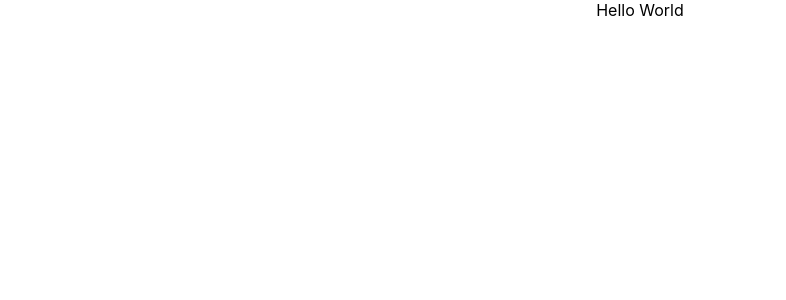
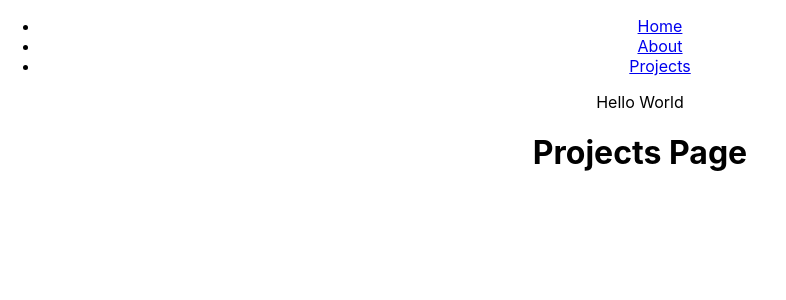
Before and after one commit to jgarcia4444/portfolio, a React (Create React App) app: page /projects in a window 1280 px wide. Shown: the top 300 px of the page, without its empty margins (0-786 px from the left). Built offline with nearby package versions, Linux system fonts and the light colour scheme.

Commit message:
Set up navbar to route to  the related components. Also Basic components created for Home page, About page, Projects page.

```diff
--- a/package.json
+++ b/package.json
@@ -8,6 +8,7 @@
     "@testing-library/user-event": "^7.1.2",
     "react": "^16.13.1",
     "react-dom": "^16.13.1",
+    "react-router-dom": "^5.2.0",
     "react-scripts": "3.4.3"
   },
   "scripts": {
--- a/src/App.js
+++ b/src/App.js
@@ -1,11 +1,30 @@
 import React from 'react';
 import './App.css';
+import {
+  BrowserRouter as Router,
+  Route,
+  Switch
+} from 'react-router-dom';
+import NavBar from './components/NavBar';
+import About from './components/About';
+import Home from './components/Home';
+import Projects from './components/Projects';
 
 function App() {
   return (
-    <div className="App">
-      Hello World
-    </div>
+    <Router>
+      <div className="App">
+        <NavBar />
+        Hello World
+        <Switch>
+          <Route path="/about" component={About} />
+          <Route path="/projects" component={Projects}/>
+          <Route path="/" component={Home} />
+        </Switch>
+
+      </div>
+    </Router>
+
   );
 }
 
--- /dev/null
+++ b/src/components/About.js
@@ -0,0 +1,13 @@
+import React from 'react';
+
+const About = (props) => {
+    return (
+        <div>
+            <h1>
+                About Page
+            </h1>
+        </div>
+    )
+}
+
+export default About;
--- /dev/null
+++ b/src/components/Home.js
@@ -0,0 +1,13 @@
+import React from 'react';
+
+const Home = (props) => {
+    return (
+        <div>
+            <h1>
+                Home Page
+            </h1>
+        </div>
+    )
+}
+
+export default Home;
--- /dev/null
+++ b/src/components/NavBar.js
@@ -0,0 +1,22 @@
+import React from 'react';
+import { NavLink as Link } from 'react-router-dom';
+
+const NavBar = (props) => {
+    return (
+        <div>
+            <ul>
+                <li>
+                    <Link to="/">Home</Link>
+                </li>
+                <li>
+                    <Link to="/about">About</Link>
+                </li>
+                <li>
+                    <Link to="/projects">Projects</Link>
+                </li>
+            </ul>
+        </div>
+    )
+}
+
+export default NavBar
--- /dev/null
+++ b/src/components/Projects.js
@@ -0,0 +1,13 @@
+import React from 'react';
+
+const Projects = (props) => {
+    return (
+        <div>
+            <h1>
+                Projects Page
+            </h1>
+        </div>
+    )
+}
+
+export default Projects;
```
Also changed, not shown: 1 other file (tests, documents, lock files or other folders).
